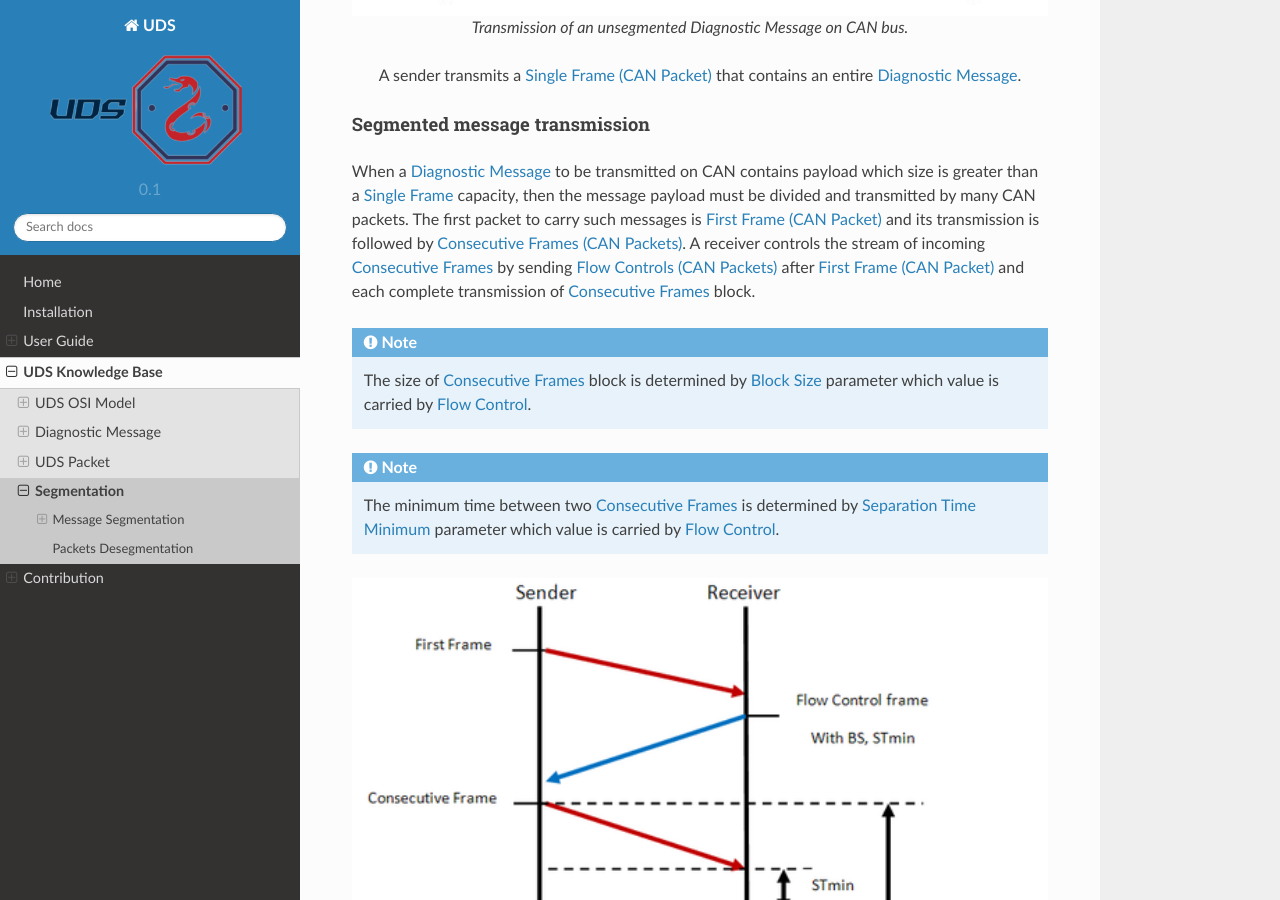
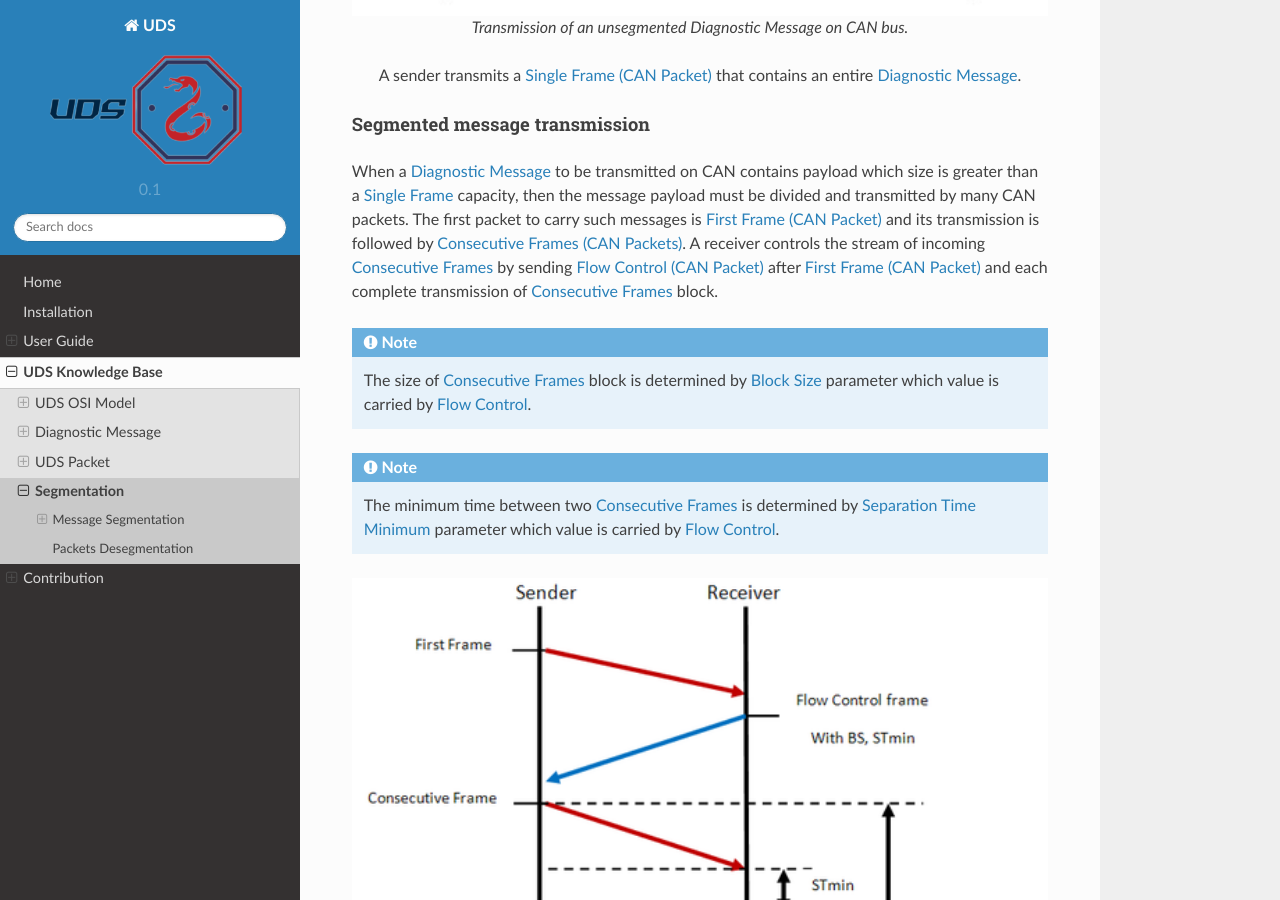
Before and after one commit to mdabrowski1990/uds, a Sphinx documentation site: the page built from docs/source/pages/knowledge_base/segmentation.rst, in a window 1280 px wide and 900 px high, scrolled down 1036 px. Built offline with Sphinx 7.4.7 and the Read the Docs theme 2.0.0, drawn with Linux system fonts in a browser that asks for light colours; pages that are not in the unit, such as notebooks, are missing from menus.

Commit message:
Update segmentation.rst
typo

```diff
--- a/docs/source/pages/knowledge_base/segmentation.rst
+++ b/docs/source/pages/knowledge_base/segmentation.rst
@@ -46,7 +46,7 @@ must be divided and transmitted by many CAN packets. The first packet to carry s
 :ref:`First Frame (CAN Packet) <knowledge-base-can-first-frame>` and its transmission is followed by
 :ref:`Consecutive Frames (CAN Packets) <knowledge-base-can-consecutive-frame>`.
 A receiver controls the stream of incoming :ref:`Consecutive Frames <knowledge-base-can-consecutive-frame>` by sending
-:ref:`Flow Controls (CAN Packets) <knowledge-base-can-flow-control>` after
+:ref:`Flow Control (CAN Packet) <knowledge-base-can-flow-control>` after
 :ref:`First Frame (CAN Packet) <knowledge-base-can-first-frame>` and each complete transmission of
 :ref:`Consecutive Frames <knowledge-base-can-consecutive-frame>` block.
 
```
